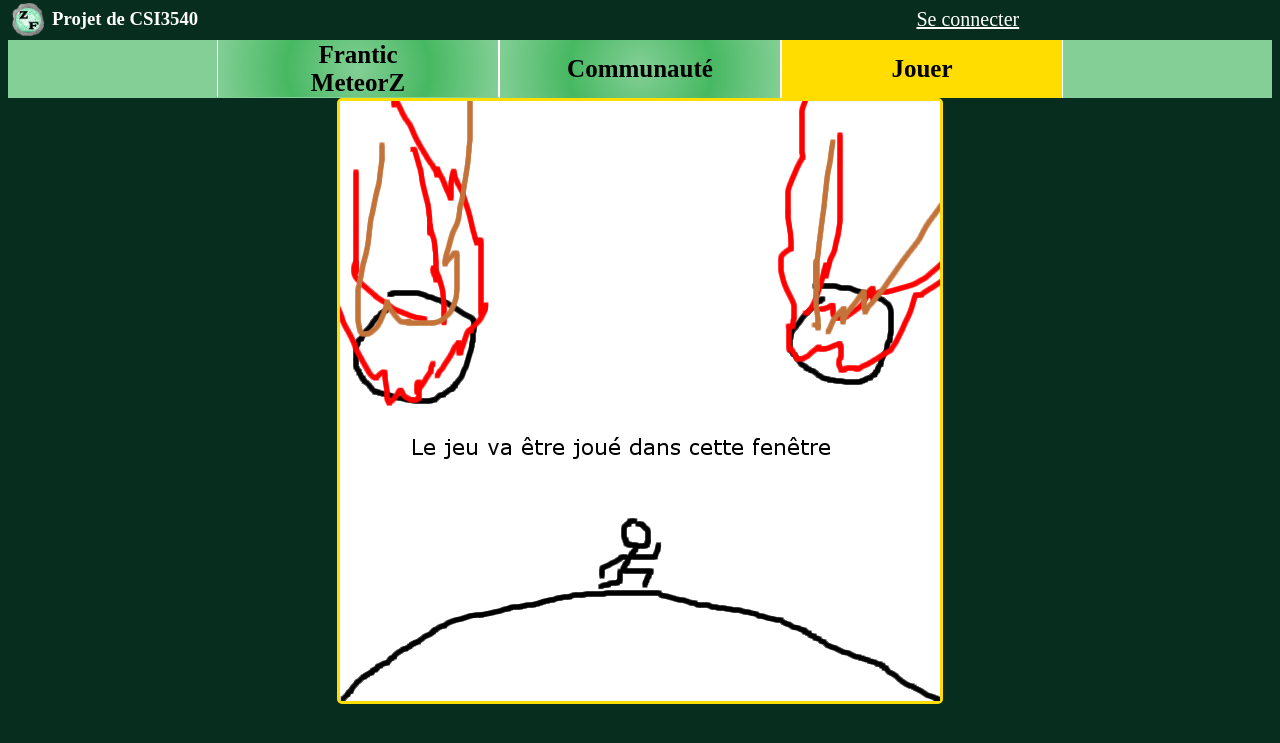
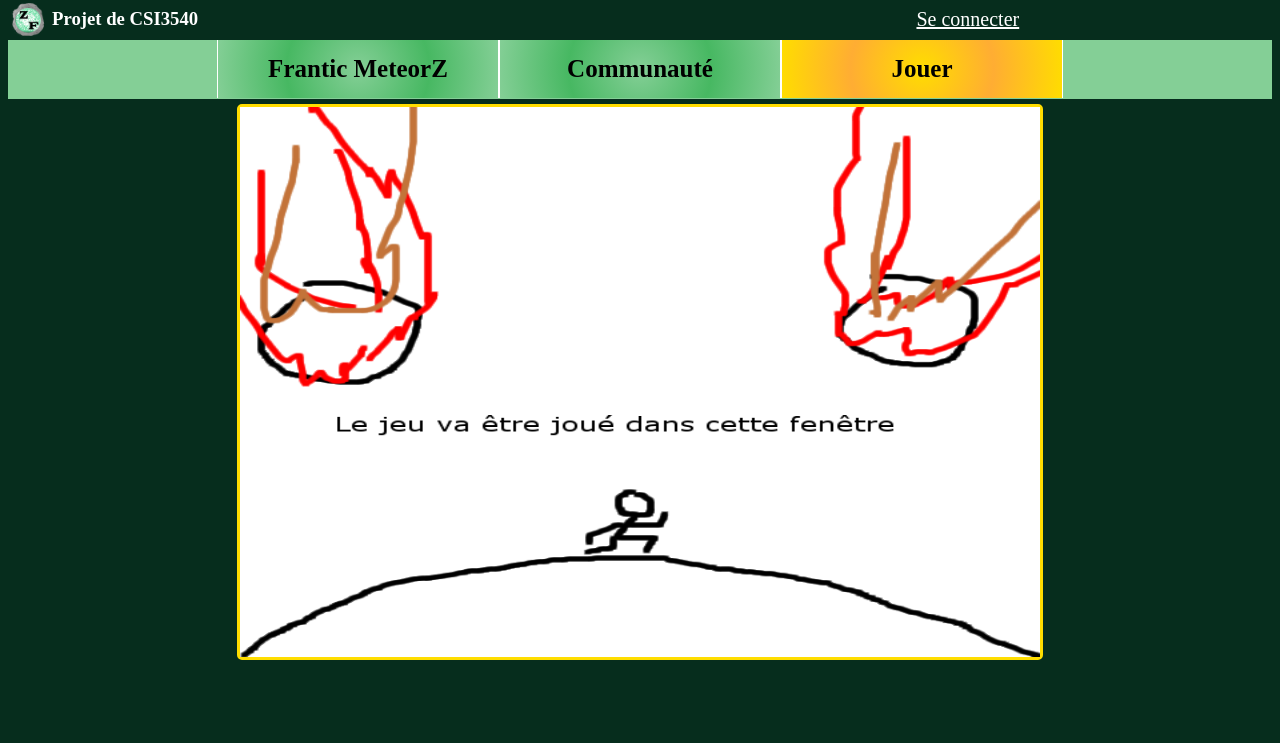
Before and after one commit to paquzach/CSI3540_Projet_ZP_FT, a PHP site: page /game.html in a window 1280 px wide. Shown: the top 743 px of the page. Run offline with PHP 8.4, Linux system fonts and the light colour scheme.

Commit message:
Modifications au theme general du site. Changements de quelques photos

```diff
--- a/F&Z/game.html
+++ b/F&Z/game.html
@@ -14,7 +14,7 @@
 
 <ul>
 <div style="margin:auto; width: 846px;">
-	<li><a href="home.html" style="padding-bottom: 0px; padding-top: 1px;">Frantic MeteorZ</a> </li>
+	<li><a href="home.html">Frantic MeteorZ</a> </li>
 	<li class="dropdown">
 		<a href="community.html" class="dropbtn">Communaut&eacute;</a>
 
@@ -23,16 +23,12 @@
       		<a href="highscore.html">Classements</a>
 		</div>
 	</li>
-	<li><a href="game.html" style="background-color: #ffdd00;">Jouer</a> </li>
+	<li><a href="game.html" class="gameTab">Jouer</a> </li>
 </div>
 </ul>
 
-<div class="siteBoxes" style="width: 600px; height:600px;  margin:auto;">
-	<div style="text-align: center">
-    	<div style="display: inline-block;">
-    		<img src="pictures/game_sample.png" alt="Logo">
-    	</div>
-	</div>
+<div class="siteBoxes" style="width:800px; max-height:550px;  margin: 5px auto;">
+    <img src="pictures/game_sample.png" alt="Logo" style="width: 100%; max-height: 550px">
 </div>
 
 </body>
--- a/F&Z/home.html
+++ b/F&Z/home.html
@@ -14,7 +14,7 @@
 
 <ul>
 <div style="margin:auto; width: 846px;">
-	<li><a href="home.html" style="padding-bottom: 0px; padding-top: 1px;">Frantic MeteorZ</a> </li>
+	<li><a href="home.html">Frantic MeteorZ</a> </li>
 	<li class="dropdown">
 		<a href="community.html" class="dropbtn">Communaut&eacute;</a>
 
--- a/F&Z/login.html
+++ b/F&Z/login.html
@@ -14,7 +14,7 @@
 
 <ul>
 <div style="margin:auto; width: 846px;">
-	<li><a href="home.html" style="padding-bottom: 0px; padding-top: 1px;">Frantic MeteorZ</a> </li>
+	<li><a href="home.html">Frantic MeteorZ</a> </li>
 	<li class="dropdown">
 		<a href="community.html" class="dropbtn">Communaut&eacute;</a>
 
@@ -23,7 +23,7 @@
       		<a href="highscore.html">Classements</a>
 		</div>
 	</li>
-	<li><a href="game.html" style="background-color: #ffdd00;">Jouer</a> </li>
+	<li><a href="game.html" class="gameTab">Jouer</a> </li>
 </div>
 </ul>
 
--- a/F&Z/myAccount.html
+++ b/F&Z/myAccount.html
@@ -14,7 +14,7 @@
 
 <ul>
 <div style="margin:auto; width: 846px;">
-	<li><a href="home.html" style="padding-bottom: 0px; padding-top: 1px;">Frantic MeteorZ</a> </li>
+	<li><a href="home.html">Frantic MeteorZ</a> </li>
 	<li class="dropdown">
 		<a href="community.html" class="dropbtn">Communaut&eacute;</a>
 
@@ -23,7 +23,7 @@
       		<a href="highscore.html">Classements</a>
 		</div>
 	</li>
-	<li><a href="game.html" style="background-color: #ffdd00;">Jouer</a> </li>
+	<li><a href="game.html" class="gameTab">Jouer</a> </li>
 </div>
 </ul>
 
--- a/F&Z/style.css
+++ b/F&Z/style.css
@@ -217,6 +218,7 @@ ul
 {
 	margin-top: 0px;
 	width: 100%;
+	height: 59px;
 	margin: 0 auto;
 	list-style-type: none;
 	overflow: hidden;
@@ -252,9 +254,8 @@ li a, .dropbtn
 	display: inline-block;
 	color: black;
 	text-align: center;
-	padding: 15px 60px;
-	width: 160px;
-	height:100%;
+	padding: 15px 10px;
+	width: 260px;
 	text-decoration: none;
 }
 
@@ -294,10 +295,6 @@ li.dropdown {
     border-top: 1px solid white;
 }
 
-.dropdown-content a:hover
-{
-	background-color: #f1f1f1;
-}
 
 .dropdown:hover .dropdown-content {
     display: block;
```
Also changed, not shown: other parts of F&Z/style.css (+13 -12 lines), F&Z/community.html (+5 -5 lines), F&Z/highscore.html (+5 -5 lines), F&Z/pictures/gameImage.jpg, F&Z/pictures/gameImage3.jpg.
